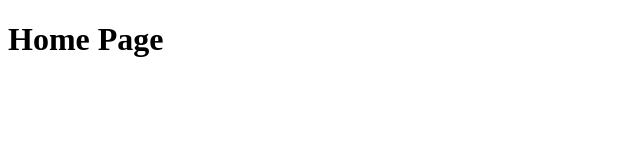
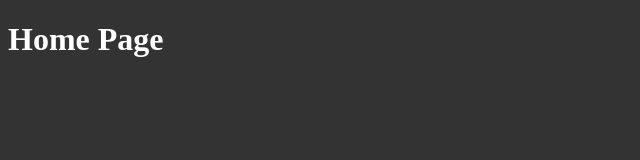
Before and after one commit to UPstartDeveloper/node_crash_course, a website: page public/index.html in a window 1280 px wide. Shown: the whole page, without its empty margins (0-640 px from the left). Drawn offline with Linux system fonts and the light colour scheme.

Commit message:
[Update] Styles using CSS.

```diff
--- /dev/null
+++ b/public/css/style.css
@@ -0,0 +1,5 @@
+/* let's go dark mode, shall we? */
+body {
+    background: #333;
+    color: white;
+}
--- a/public/index.html
+++ b/public/index.html
@@ -5,6 +5,7 @@
     <meta name="viewport" content="width=device-width, initial-scale=1.0">
     <meta http-equiv="X-UA-Compatible" content="ie=edge">
     <title>First Node Project</title>
+    <link rel="stylesheet" href="./css/style.css" type="text/css">
 </head>
 <body>
     <h1>Home Page</h1>
```
Also changed, not shown: public/404.html (+1 -0 lines), public/about.html (+1 -0 lines).
